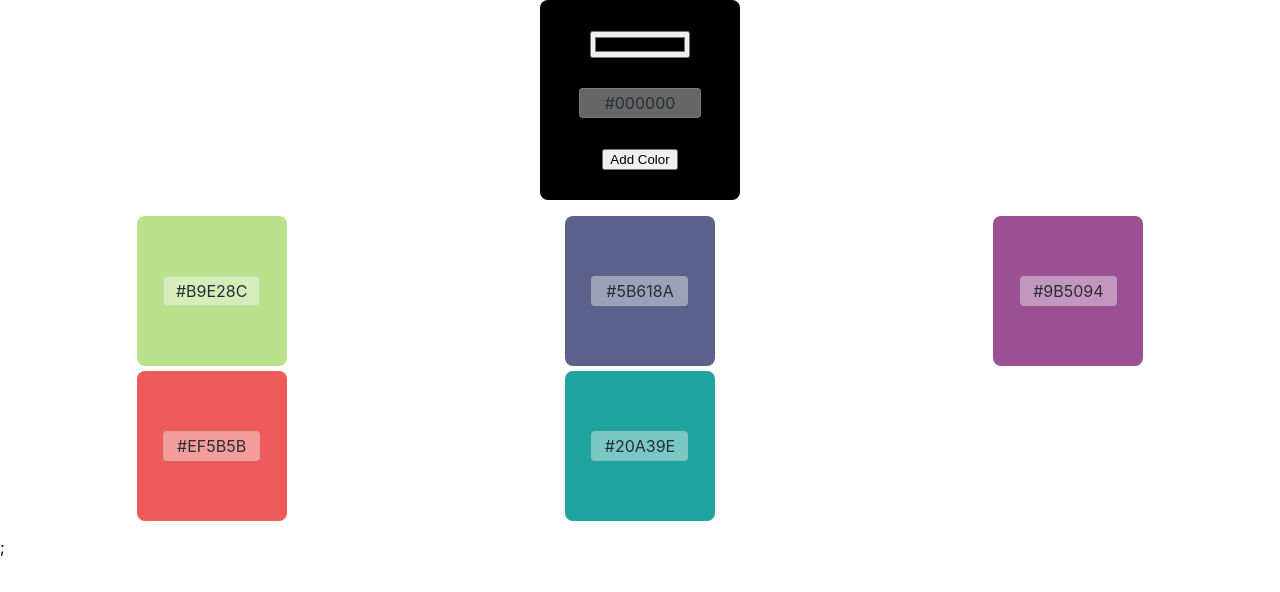
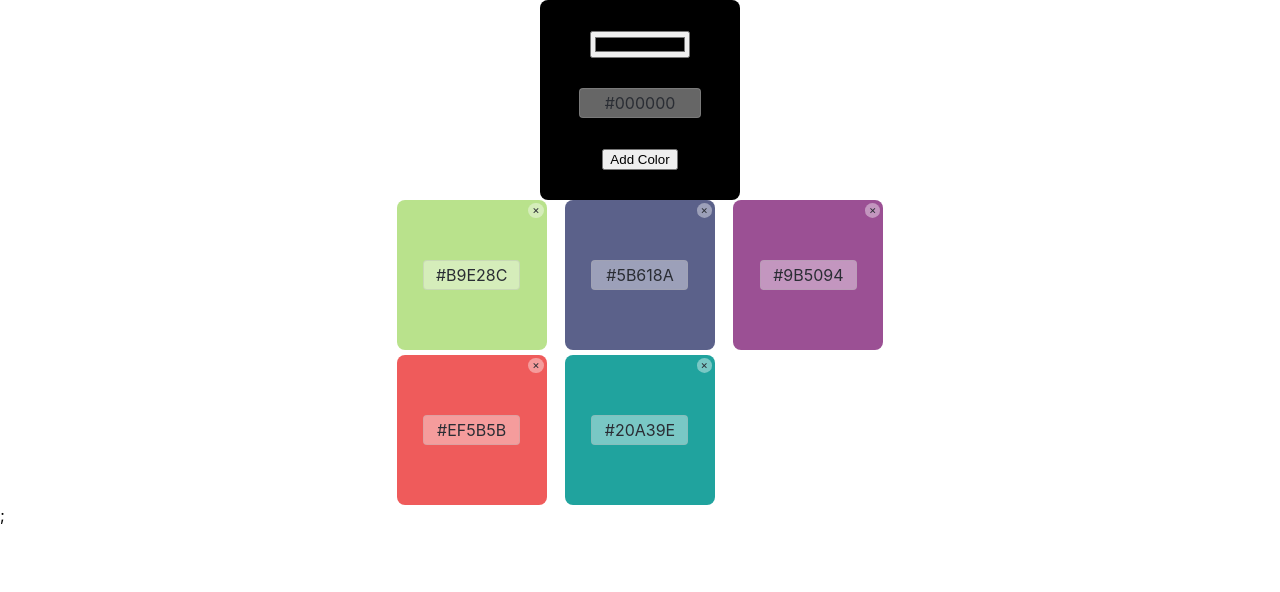
Before and after one commit to jecaps/Color-Saver-App, a React (Create React App) app: page / in a window 1280 px wide. Shown: the top 592 px of the page. Built offline with nearby package versions, Linux system fonts and the light colour scheme.

Commit message:
Add Delete Button

```diff
--- a/src/App.js
+++ b/src/App.js
@@ -18,8 +18,17 @@ function App() {
     ]);
   };
 
+  const deleteColorCard = (colordId) => {
+    setColorList(colorList.filter((color) => color.id !== colordId));
+  };
+
   const colorListElement = colorList.map((color) => (
-    <ColorCard key={color.id} colorCode={color.hexColor} />
+    <ColorCard
+      key={color.id}
+      id={color.id}
+      colorCode={color.hexColor}
+      deleteColor={deleteColorCard}
+    />
   ));
 
   return (
--- a/src/components/colorCard/ColorCard.css
+++ b/src/components/colorCard/ColorCard.css
@@ -5,15 +5,32 @@
   display: grid;
   grid-template-columns: 1fr 1fr 1fr;
   justify-items: center;
+  width: 500px;
+  margin: auto;
 }
 
 .card {
   display: flex;
   justify-content: center;
   align-items: center;
+  position: relative;
   width: 150px;
   height: 150px;
   border-radius: 8px;
+}
+
+.card__btn {
+  all: unset;
+  background-color: rgba(255, 255, 255, 0.4);
+  color: #2a2d34;
+  padding: 0px 4px 1px 4px;
+  font-size: 0.7rem;
+  position: absolute;
+  top: 3px;
+  right: 3px;
+  border-radius: 50%;
+  text-align: center;
+  vertical-align: middle;
 }
 
 .card__text {
--- a/src/components/colorCard/ColorCard.js
+++ b/src/components/colorCard/ColorCard.js
@@ -1,10 +1,13 @@
 import { useState } from "react";
 
-function ColorCard({ colorCode }) {
+function ColorCard({ id, colorCode, deleteColor }) {
   const [newColor, setNewColor] = useState(colorCode);
 
   return (
     <li className="card" style={{ backgroundColor: `${newColor}` }}>
+      <button className="card__btn" onClick={() => deleteColor(id)}>
+        ×
+      </button>
       <input
         className="card__text"
         type="text"
```
